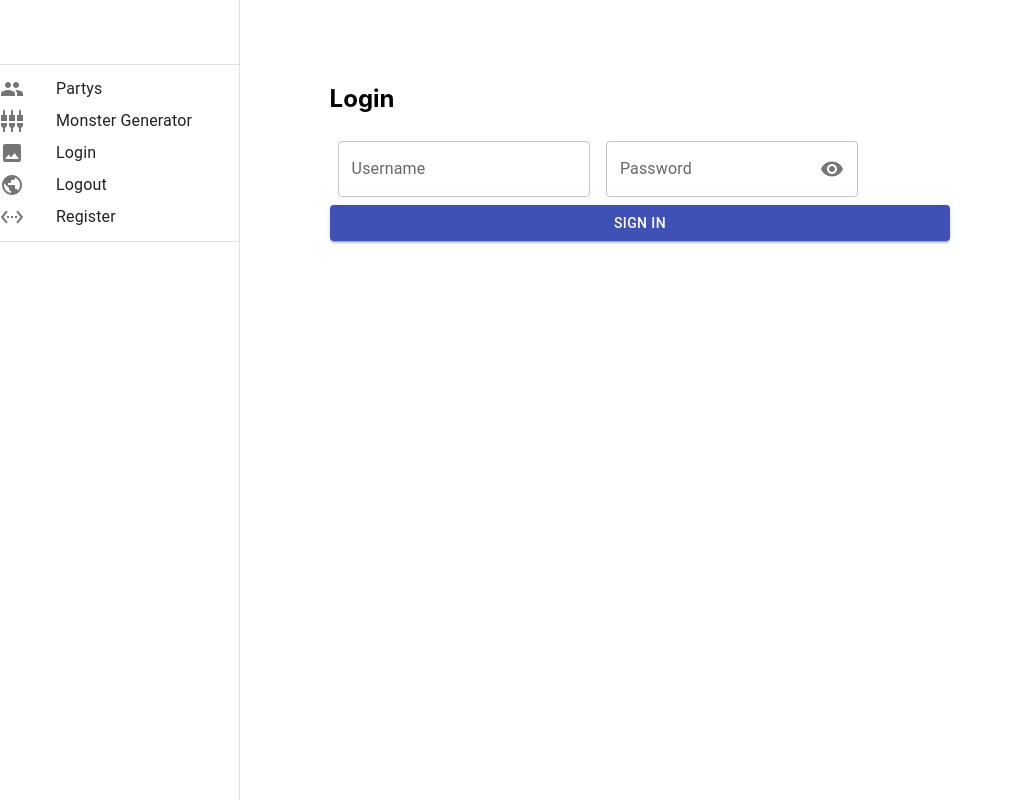
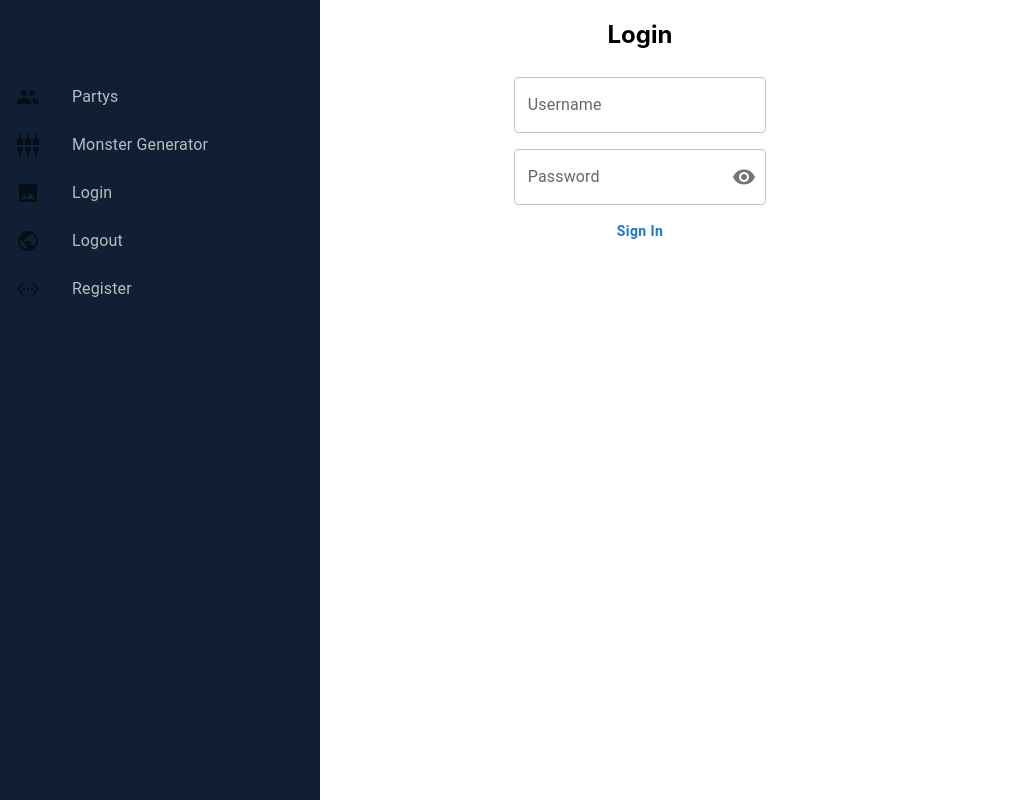
Before and after one commit to JusticeLuke/gold_tracker, a React (Create React App) app in the folder gold_tracker_ui/: page /login in a window 1280 px wide. Shown: the whole page, without its empty margins (0-1013 px from the left). Built offline with nearby package versions, Linux system fonts and the light colour scheme.

Commit message:
Add common button and some styling

```diff
--- a/gold_tracker_ui/src/components/accounts/Login.tsx
+++ b/gold_tracker_ui/src/components/accounts/Login.tsx
@@ -1,8 +1,5 @@
 import * as React from "react";
-import Box from "@mui/material/Box";
 import IconButton from "@mui/material/IconButton";
-import Input from "@mui/material/Input";
-import FilledInput from "@mui/material/FilledInput";
 import OutlinedInput from "@mui/material/OutlinedInput";
 import InputLabel from "@mui/material/InputLabel";
 import InputAdornment from "@mui/material/InputAdornment";
@@ -11,7 +8,7 @@ import FormControl from "@mui/material/FormControl";
 import TextField from "@mui/material/TextField";
 import Visibility from "@mui/icons-material/Visibility";
 import VisibilityOff from "@mui/icons-material/VisibilityOff";
-import Button from "@material-ui/core/Button";
+import CommonButton from "../common/commonButton/CommonButton";
 import Grid from "@mui/material/Grid";
 
 interface State {
@@ -49,18 +46,36 @@ export default function Login() {
     event.preventDefault();
   };
 
+  const buttonStyles = {
+    fontSize: "0.875rem",
+    fontWeight: 600,
+    textTransform: "capitalize",
+    borderRadius: 2.5,
+    "&.MuiButton-contained": {
+      backgroundColor: "#009be5",
+      "&:hover": {
+        backgroundColor: "#006db3",
+      },
+    },
+    "&.MuiButton-outlined": {
+      color: "#fff",
+      borderColor: "#fff",
+      "&:hover": {
+        backgroundColor: "transparent",
+      },
+    },
+  };
+
   return (
     <Grid
       item
       xs={12}
       sx={{
-        margin: 8,
         display: "flex",
         flexDirection: "column",
         alignItems: "center",
       }}
     >
-      <div>
       <h2>Login</h2>
       <TextField
         label="Username"
@@ -68,9 +83,7 @@ export default function Login() {
         sx={{ m: 1, width: "25ch" }}
       />
       <FormControl sx={{ m: 1, width: "25ch" }} variant="outlined">
-          <InputLabel htmlFor="outlined-adornment-password">
-            Password
-          </InputLabel>
+        <InputLabel htmlFor="outlined-adornment-password">Password</InputLabel>
         <OutlinedInput
           id="outlined-adornment-password"
           type={values.showPassword ? "text" : "password"}
@@ -91,10 +104,7 @@ export default function Login() {
           label="Password"
         />
       </FormControl>
-        <Button type="submit" fullWidth variant="contained" color="primary">
-          Sign In
-        </Button>
-      </div>
+      <CommonButton sx={buttonStyles}>Sign In</CommonButton>
     </Grid>
   );
 }
--- /dev/null
+++ b/gold_tracker_ui/src/components/common/commonButton/CommonButton.tsx
@@ -0,0 +1,25 @@
+import React from "react";
+import Button from "@mui/material/Button";
+
+const CommonButton = ({
+  children,
+  color,
+  disabled,
+  size,
+  sx,
+  variant,
+}: any) => {
+  return (
+    <Button
+      color={color}
+      disabled={disabled}
+      size={size}
+      sx={sx}
+      variant={variant}
+    >
+      {children}
+    </Button>
+  );
+};
+
+export default CommonButton;
--- a/gold_tracker_ui/src/components/navbar/Navbar.tsx
+++ b/gold_tracker_ui/src/components/navbar/Navbar.tsx
@@ -8,6 +8,7 @@ import ListItemIcon from "@mui/material/ListItemIcon";
 import ListItemText from "@mui/material/ListItemText";
 import Toolbar from "@mui/material/Toolbar";
 import { mainNavbarItems } from "./constants/navbarItems";
+import { navbarStyles } from "./NavbarStyles";
 import { useParams, useNavigate } from "react-router-dom";
 
 const drawerWidth = 240;
@@ -16,18 +17,7 @@ const Navbar = () => {
   const navigate = useNavigate();
 
   return (
-    <Drawer
-      sx={{
-        width: drawerWidth,
-        flexShrink: 0,
-        "& .MuiDrawer-paper": {
-          width: drawerWidth,
-          boxSizing: "border-box",
-        },
-      }}
-      variant="permanent"
-      anchor="left"
-    >
+    <Drawer sx={navbarStyles.drawer} variant="permanent" anchor="left">
       <Toolbar />
       <Divider />
       <List>
--- /dev/null
+++ b/gold_tracker_ui/src/components/navbar/NavbarStyles.tsx
@@ -0,0 +1,26 @@
+export const navbarStyles = {
+  drawer: {
+    width: 320,
+    flexShrink: 0,
+    "& .MuiDrawer-paper": {
+      width: 320,
+      boxSizing: "border-box",
+      backgroundColor: "#101F33",
+      color: "rgba(255, 255, 255, 0.7)",
+    },
+    "& .Mui-selected": {
+      color: "red",
+    },
+  },
+  icons: {
+    color: "rgba(255, 255, 255, 0.7)!important",
+    marginLeft: "20px",
+  },
+  text: {
+    "& span": {
+      marginLeft: "-10px",
+      fontWeight: "600",
+      fontSize: "16px",
+    },
+  },
+};
```
Also changed, not shown: gold_tracker_ui/tsconfig.json (+21 -7 lines). Lines whose indentation alone changed are shown as unchanged.
